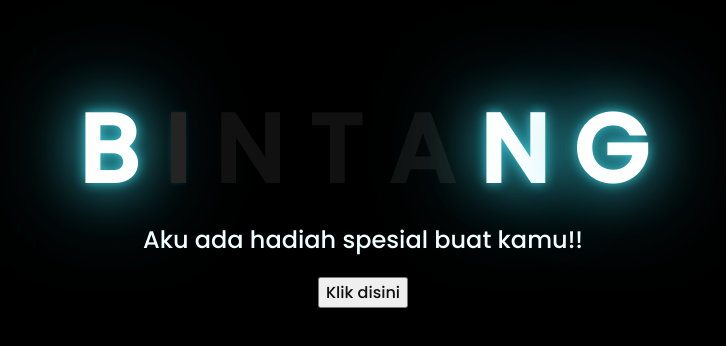
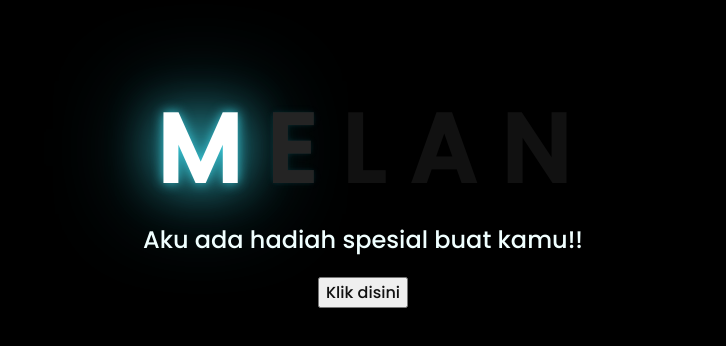
Before and after one commit to okantara10/okantara10.github.io, a plain HTML site: page index.html in a window 1280 px wide. Shown: the part 216-562 px from the top of the page, without its empty margins (285-1011 px from the left). Drawn offline with Linux system fonts and the light colour scheme.

Commit message:
index.html

```diff
--- a/index.html
+++ b/index.html
@@ -11,13 +11,11 @@
 <body>
     <div class="greetings">
     <!-- silahkan menambah kata sesuai keinginan dengan <span>text...</span -->
-        <span>B</span>
-        <span>I</span>
-        <span>N</span>
-        <span>T</span>
+        <span>M</span>
+        <span>E</span>
+        <span>L</span>
         <span>A</span>
         <span>N</span>
-        <span>G</span>
     </div>
     <div class="description">
         <span>Aku ada hadiah spesial buat kamu!!</span>
```
